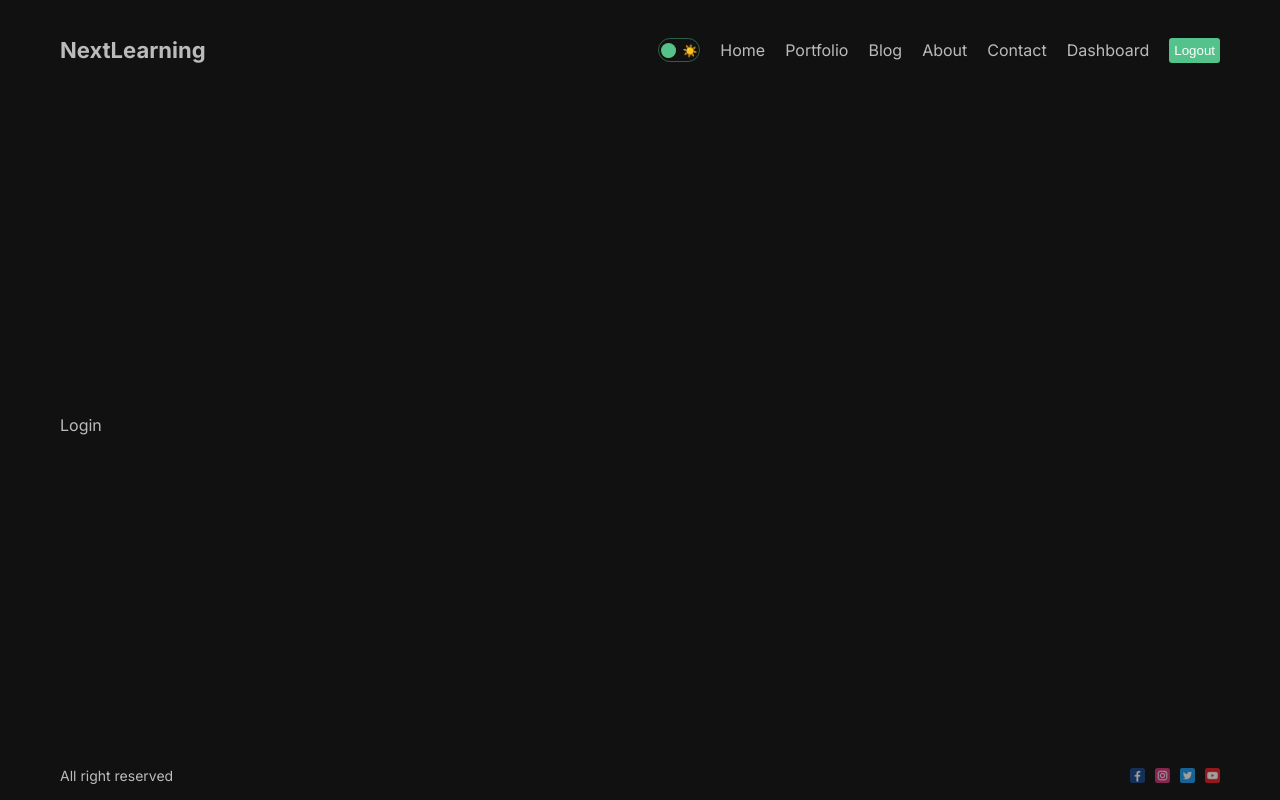
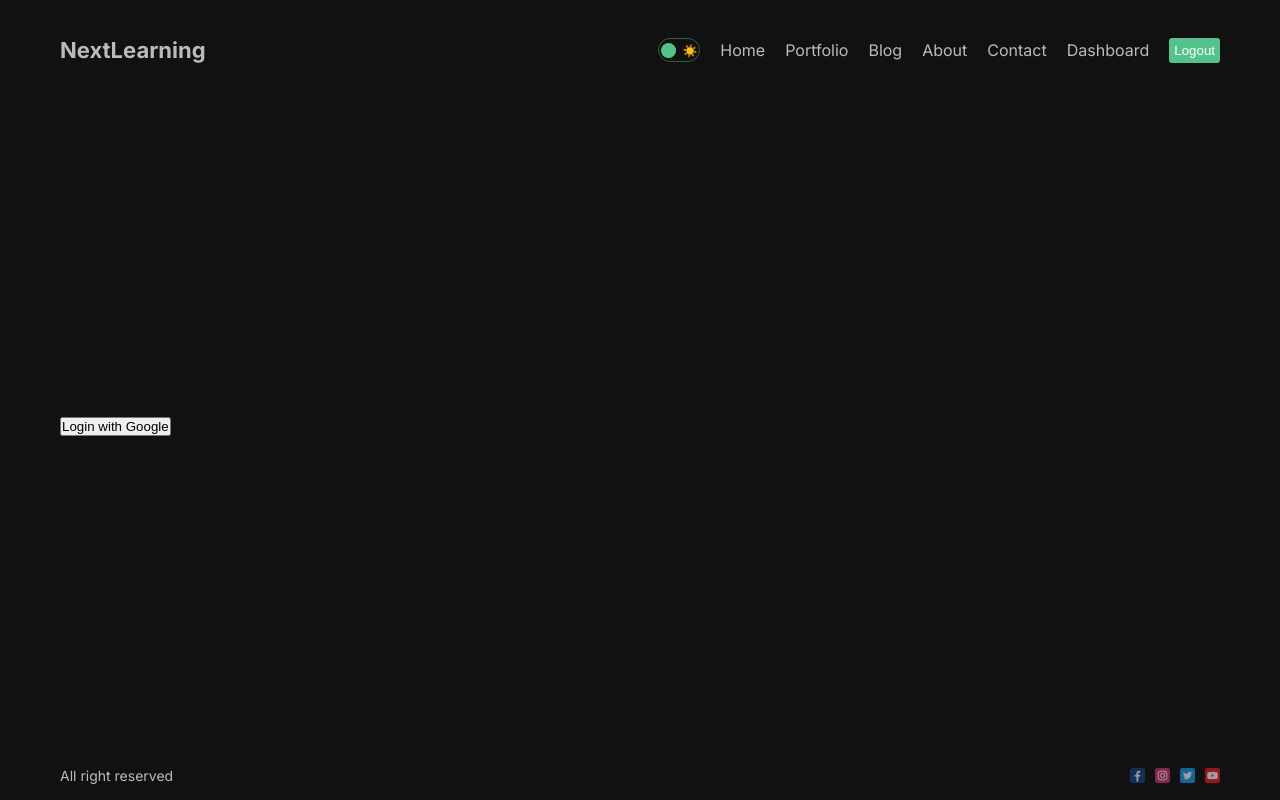
Before and after one commit to muhammetsalihaslan/nextjs-learning, a Next.js app: page /dashboard/login in a window 1280 px wide. Built offline with nearby package versions, Linux system fonts and the light colour scheme.

Commit message:
google authentication

```diff
--- a/src/app/dashboard/(auth)/login/page.jsx
+++ b/src/app/dashboard/(auth)/login/page.jsx
@@ -1,7 +1,14 @@
+"use client";
+import { signIn } from "next-auth/react";
 import React from "react";
+import styles from "./page.module.css";
 
 const Login = () => {
-  return <div>Login</div>;
+  return (
+    <div className={styles.container}>
+      <button onClick={() => signIn("google")}>Login with Google</button>
+    </div>
+  );
 };
 
 export default Login;
```
Also changed, not shown: src/app/api/auth/[...nextauth]/route.js (+5 -6 lines), src/app/dashboard/page.jsx (+5 -2 lines), src/app/dashboard/(auth)/login/page.module.css (added), 1 other file (tests, documents, lock files or other folders).
